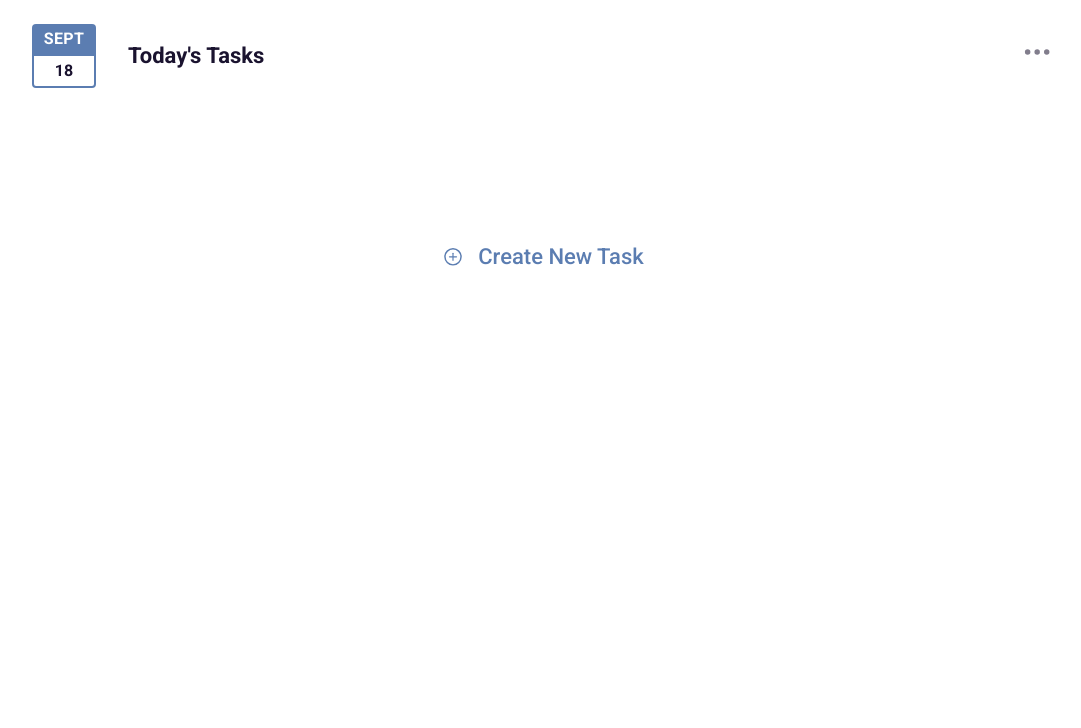
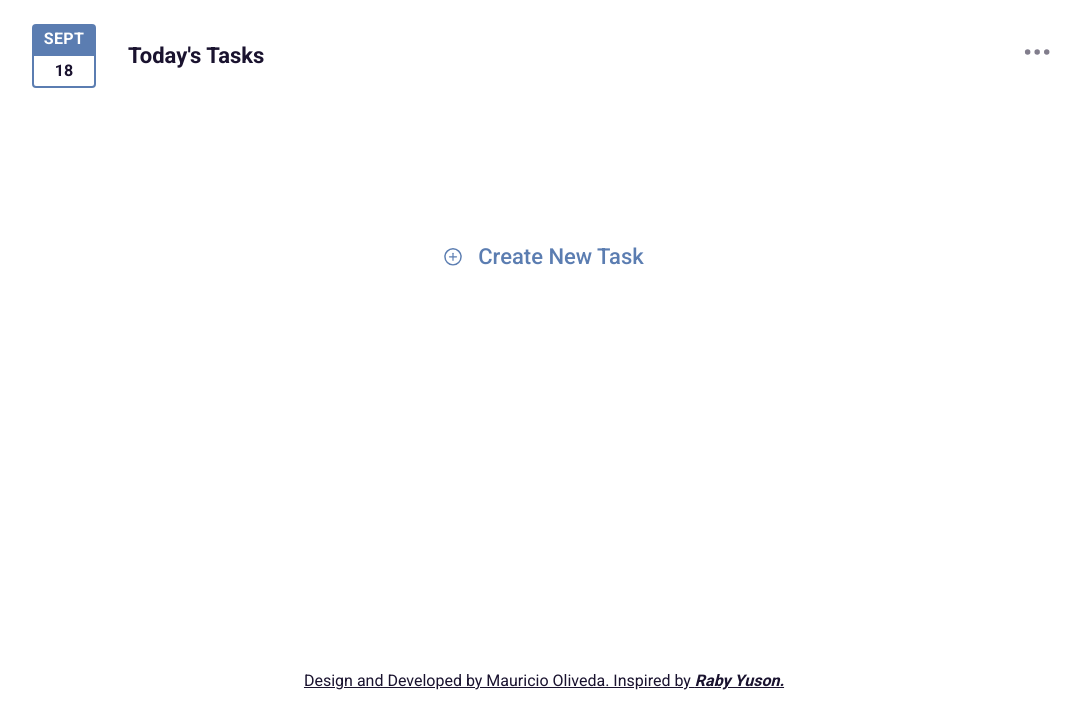
Before and after one commit to M-oliveda/Web-TodoApp, a website built with Parcel: page web/src/index.html in a window 1280 px wide. Shown: the whole page, without its empty margins (96-1177 px from the left). Built offline with nearby package versions, Linux system fonts and the light colour scheme.

Commit message:
:sparkles: Added the webapp footer section.

```diff
--- a/web/src/css/styles.css
+++ b/web/src/css/styles.css
@@ -379,3 +379,36 @@ body {
     font-size: 22px;
   }
 }
+
+.website-footer {
+  width: 80%;
+  max-width: 1200px;
+  margin: 0 auto;
+  margin-top: 70vh;
+}
+
+@media (min-width: 720px) {
+  .website-footer {
+    margin-top: 50vh;
+  }
+}
+
+.website-footer p {
+  font-size: 8px;
+  font-weight: 400;
+  line-height: 8px;
+  text-decoration-line: underline;
+}
+
+@media (min-width: 720px) {
+  .website-footer p {
+    font-size: 16px;
+    text-align: center;
+  }
+}
+
+.website-footer a {
+  color: inherit;
+  font-weight: bold;
+  font-style: italic;
+}
--- a/web/src/index.html
+++ b/web/src/index.html
@@ -80,6 +80,12 @@
         </button>
       </div>
     </main>
+    <footer class="website-footer">
+      <p>
+        Design and Developed by Mauricio Oliveda. Inspired by
+        <a href="https://rabyyuson.dev/"> Raby Yuson.</a>
+      </p>
+    </footer>
     <script src="./js/main.js"></script>
   </body>
 </html>
```
